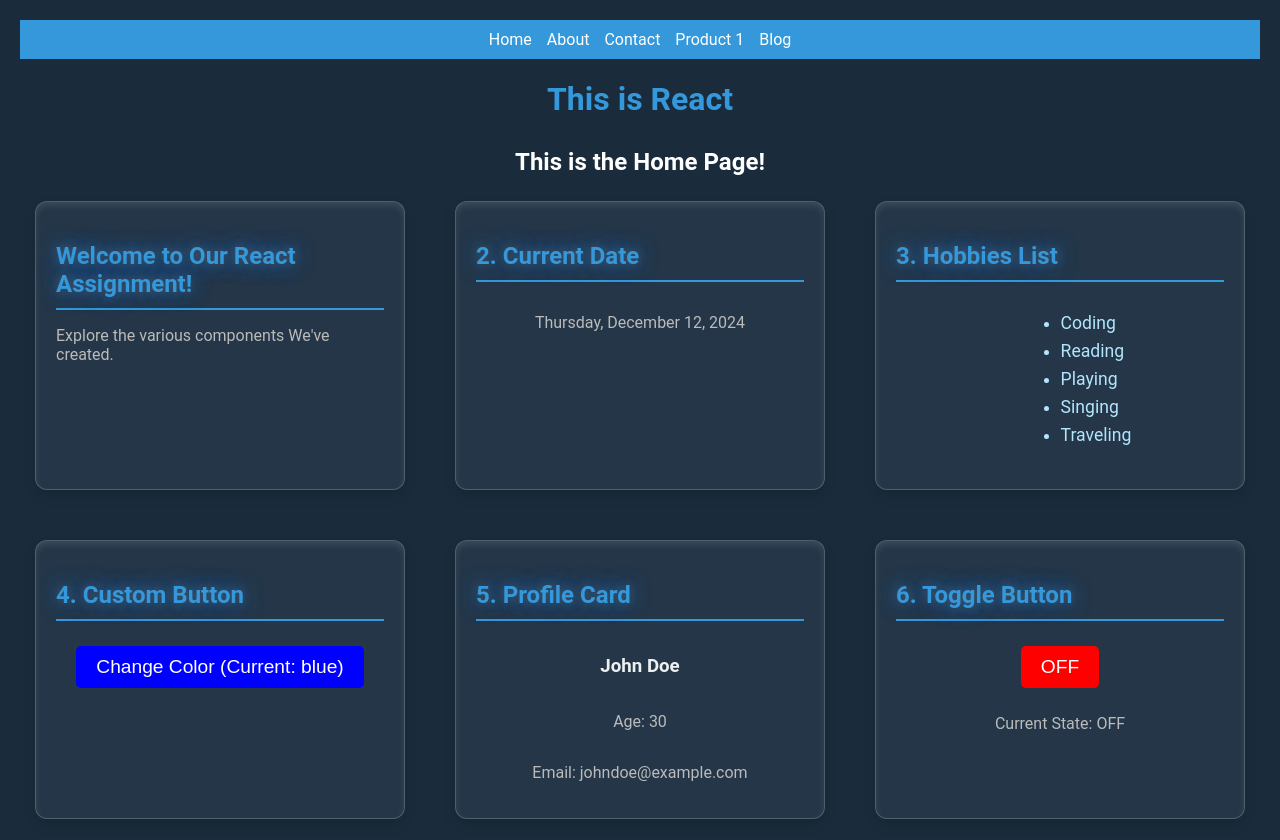
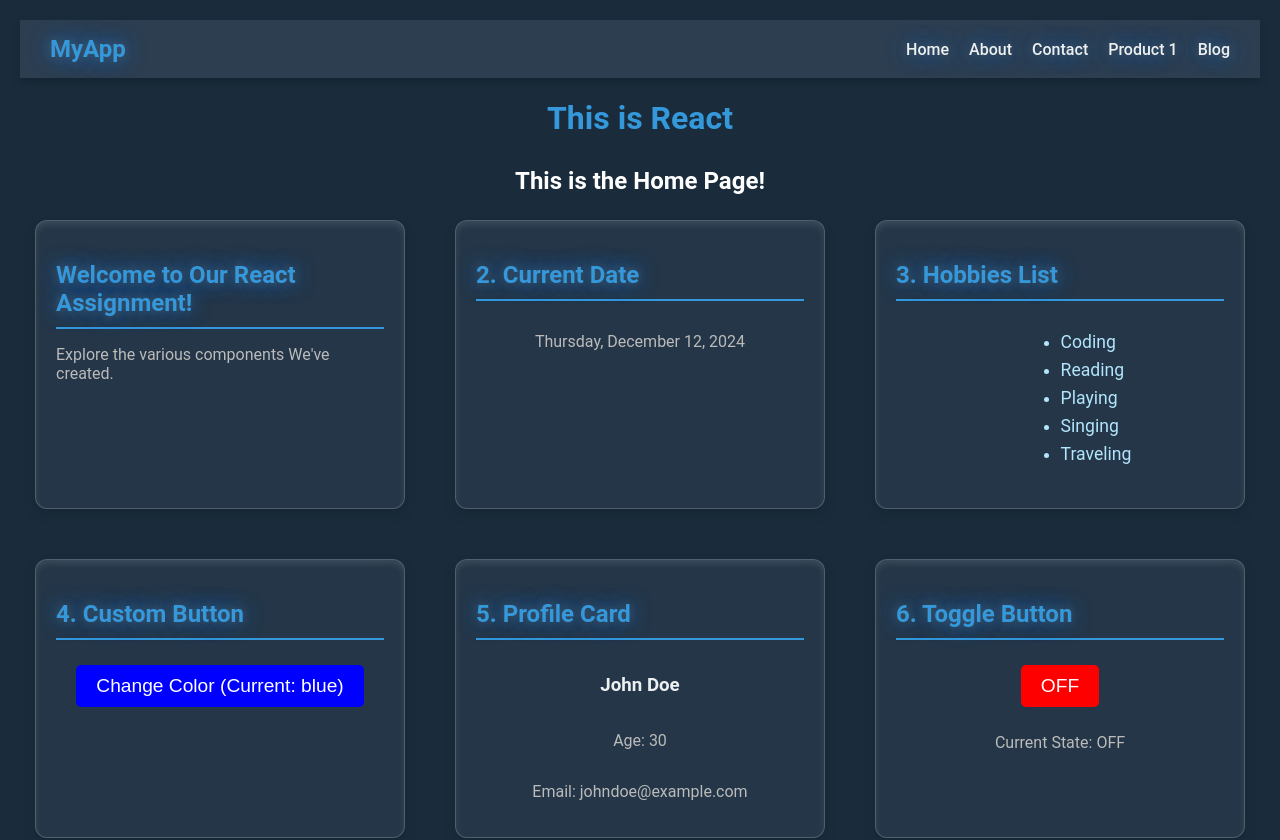
Before and after one commit to hirwacedric123/assignment3_for_react, a React (Vite) app in the folder my-react-app/: page / in a window 1280 px wide. Shown: the top 840 px of the page. Built offline with nearby package versions, Linux system fonts and the light colour scheme.

Commit message:
styling navbar

```diff
--- a/my-react-app/src/components/16.Navbar.jsx
+++ b/my-react-app/src/components/16.Navbar.jsx
@@ -2,20 +2,67 @@
 import { Link } from 'react-router-dom';
 
 function Navbar() {
+    const navStyle = {
+        display: 'flex',
+        alignItems: 'center',
+        justifyContent: 'space-between',
+        padding: '15px 30px',
+        backgroundColor: '#2c3e50',
+        boxShadow: '0 4px 8px rgba(0, 0, 0, 0.2)',
+        position: 'sticky',
+        top: '0',
+        zIndex: '1000',
+
+    };
+
+    const logoStyle = {
+        fontSize: '1.5em',
+        color: '#3498db', // Logo color
+        fontWeight: 'bold',
+        textDecoration: 'none',
+        textShadow: '0px 0px 10px #4f5457, 0px 0px 20px #0073e6',
+    };
+
+    const linksContainerStyle = {
+        display: 'flex',
+        gap: '20px',
+    };
+
+    const linkStyle = {
+        color: '#ecf0f1', // Default link color
+        textDecoration: 'none',
+        fontSize: '1em',
+        fontWeight: '500',
+        transition: 'color 0.3s',
+        textShadow: '0px 0px 10px #4f5457, 0px 0px 20px #0073e6',
+    };
+
+    const linkHoverColor = '#3498db'; // Hover color
+
     return (
-        <nav style={{
-            display: 'flex',
-            gap: '15px',
-            padding: '10px',
-            background: '#3498db',
-            color: 'white',
-            justifyContent: 'center',
-        }}>
-            <Link to="/" style={{ color: 'white', textDecoration: 'none' }}>Home</Link>
-            <Link to="/about" style={{ color: 'white', textDecoration: 'none' }}>About</Link>
-            <Link to="/contact" style={{ color: 'white', textDecoration: 'none' }}>Contact</Link>
-            <Link to="/product/1" style={{ color: 'white', textDecoration: 'none' }}>Product 1</Link>
-            <Link to="/blog" style={{ color: 'white', textDecoration: 'none' }}>Blog</Link>
+        <nav style={navStyle}>
+            <Link to="/" style={logoStyle}>
+                MyApp
+            </Link>
+            <div style={linksContainerStyle}>
+                {[
+                    { to: '/', label: 'Home' },
+                    { to: '/about', label: 'About' },
+                    { to: '/contact', label: 'Contact' },
+                    { to: '/product/1', label: 'Product 1' },
+                    { to: '/blog', label: 'Blog' },
+                ].map(({ to, label }) => (
+                    <Link
+                        to={to}
+                        key={to}
+                        style={linkStyle}
+                        onMouseOver={(e) => (e.target.style.color = linkHoverColor)}
+                        onMouseOut={(e) => (e.target.style.color = linkStyle.color)}
+                    >
+                        {label}
+                    </Link>
+                ))}
+            </div>
         </nav>
     );
 }
```
